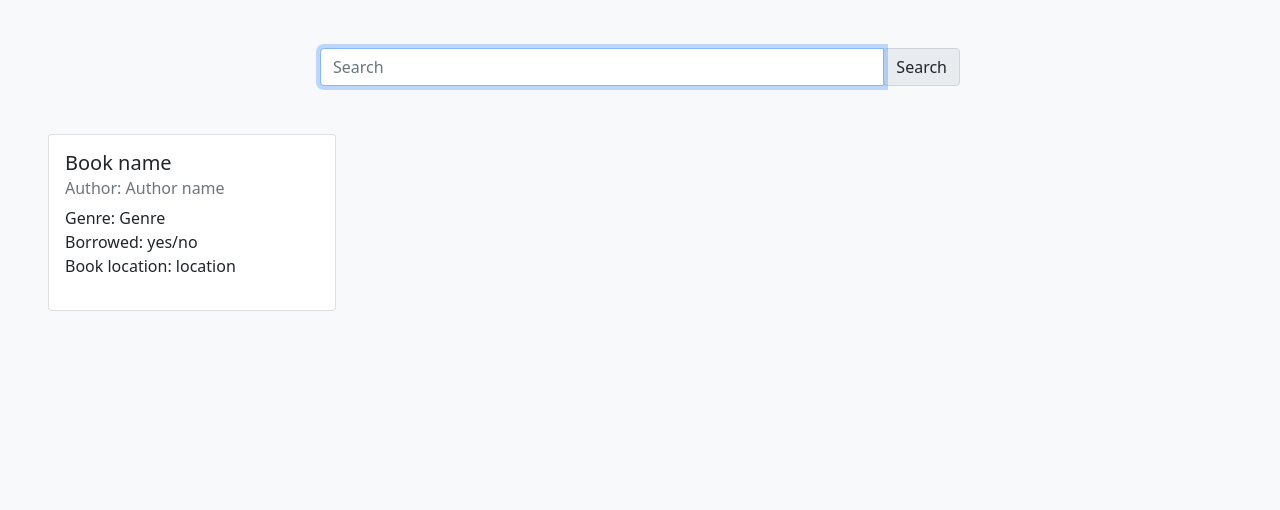
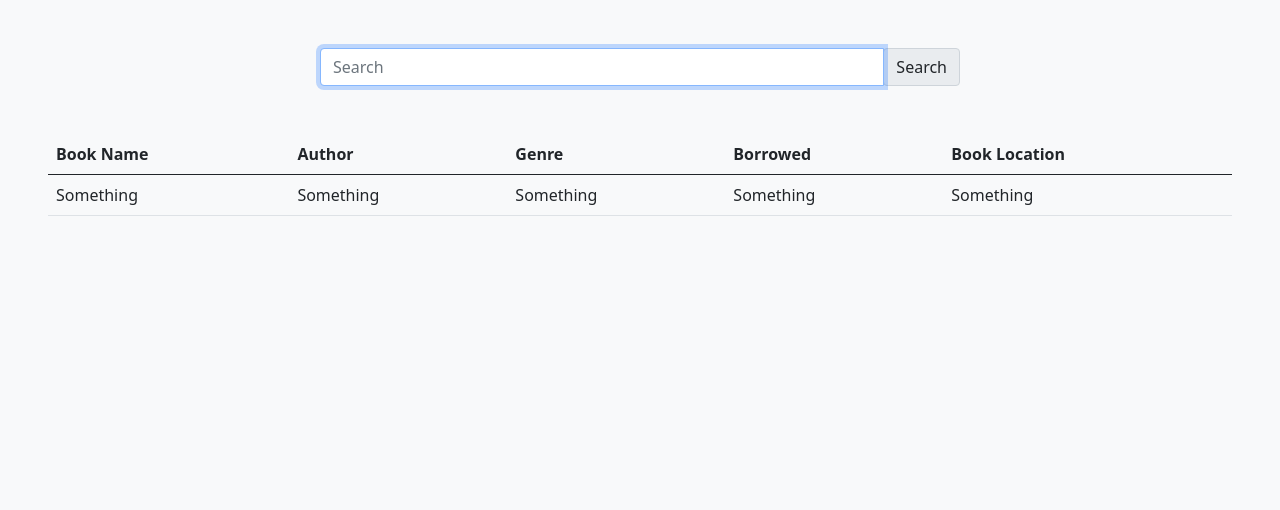
Before and after one commit to Sahil2004/Library-Management-System, a Django app: page /lib_man/library_search/ in a window 1280 px wide. Shown: the top 510 px of the page. After the commit the page ends 216 px from the top, so only its background shows below. Run offline with Django 3.2, Linux system fonts and the light colour scheme; some libraries are stand-ins or nearby versions.

Commit message:
Converted cards to table in library search page.

```diff
--- a/lib_man/templates/lib_man/library_search.html
+++ b/lib_man/templates/lib_man/library_search.html
@@ -1,26 +1,55 @@
 {% extends 'lib_man/components/headerAndFooter.html' %}
 
 {% block headerAndFooter %}
-    <div class="input-group mt-5 mb-5 w-50 mx-auto">
+<div style="display: grid;">
+    <div class="input-group my-5 w-50 mx-auto">
         <input type="text" class="form-control" placeholder="Search" aria-label="Search"aria-describedby="basic-addon2" autofocus tabindex="1">
         <div class="input-group-append">
             <span class="input-group-text" style="cursor: no-drop;" id="basic-addon2">Search</span>
         </div>
     </div>
-    <div class="cards mx-5">
-        <div class="card" style="width: 18rem;">
-            <div class="card-body">
-                <h5 class="card-title">Book name</h5> <!-- ! Change the book name to the real book name using js-->
-                <h6 class="card-subtitle mb-2 text-muted">Author: <span>Author name</span></h6>
-                <p>
-                    Genre: <span>Genre</span>
-                    <br />
-                    Borrowed: <span>yes/no</span>
-                    <br />
-                    Book location: <span>location</span>
-                </p>
-                <!-- ! Change the respective fields in the span tags from JS -->
-            </div>
-          </div>
+    <div class="px-5">
+        <table class="table">
+            <thead>
+                <tr>
+                    <th scope="col">
+                        Book Name
+                    </th>
+                    <th scope="col">
+                        Author
+                    </th>
+                    <th scope="col">
+                        Genre
+                    </th>
+                    <th scope="col">
+                        Borrowed
+                    </th>
+                    <th scope="col">
+                        Book Location
+                    </th>
+                </tr>
+            </thead>
+            <tbody>
+                <tr>
+                    <td scope="col">
+                        Something
+                    </td>
+                    <td scope="col">
+                        Something
+                    </td>
+                    <td scope="col">
+                        Something
+                    </td>
+                    <td scope="col">
+                        Something
+                    </td>
+                    <td scope="col">
+                        Something
+                    </td>
+                </tr>
+            </tbody>
+        </table>
     </div>
+</div>
+
 {% endblock %}
```
